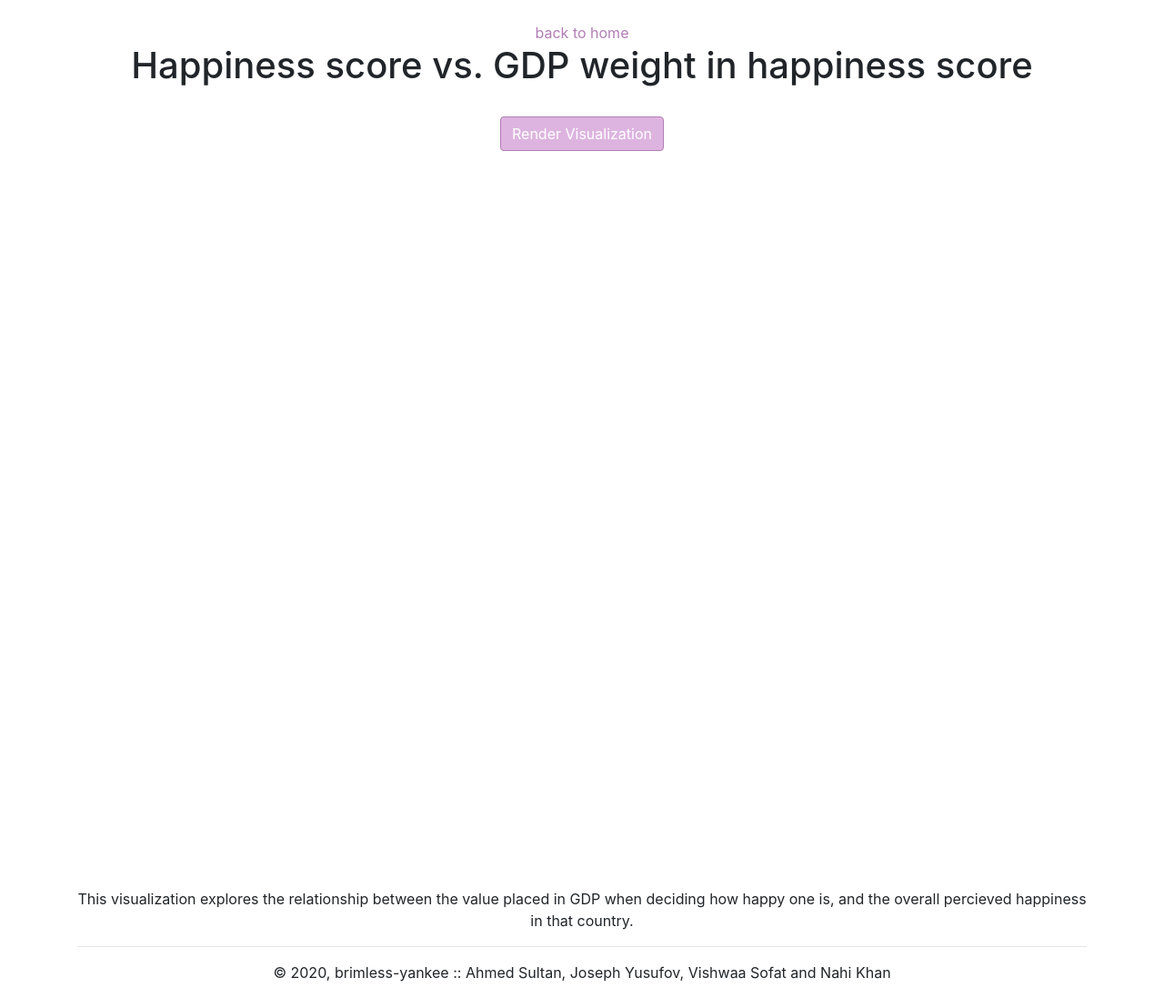
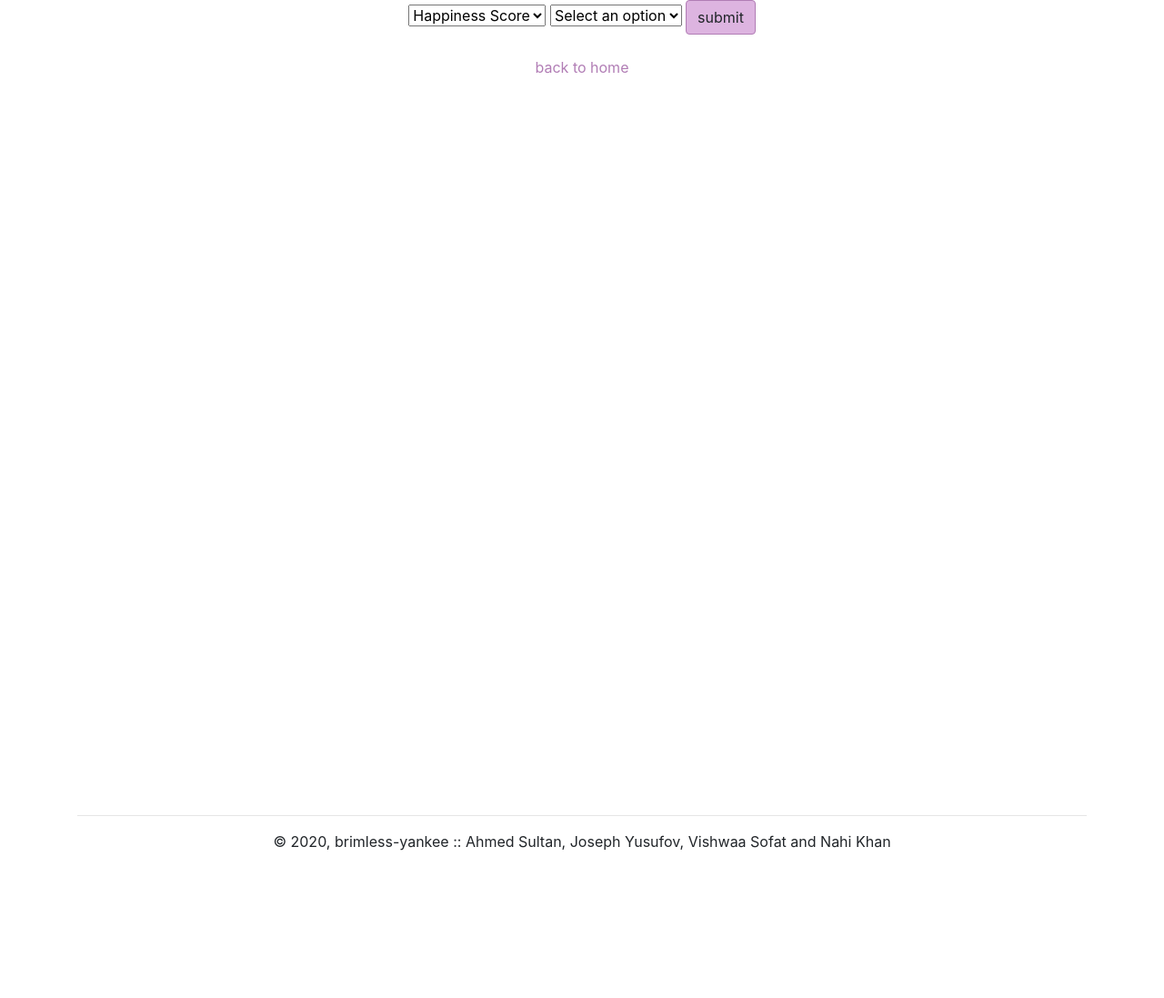
Before and after one commit to ahmedksultan/brimless-yankee, a Flask app: page /happiness-gdp in a window 1280 px wide. Shown: the whole page at 91% size. After the commit the page ends 935 px from the top, so only its background shows below. Run offline with Flask 2, Linux system fonts and the light colour scheme; parts of the project's set-up code (start-up, migrations or seed data) failed here and were passed over; some libraries are stand-ins or nearby versions.

Commit message:
dropdown thing workingish

```diff
--- a/app/static/js/happiness-gdp.js
+++ b/app/static/js/happiness-gdp.js
@@ -21,7 +21,7 @@ const countriesLollipop = function(data){
 
     // Add X axis
     var x = d3.scaleLinear()
-        .domain([0, d3.max(data.map((d) => d["Economy..GDP.per.Capita."]))])
+        .domain([0, d3.max(data.map((d) => d[String(document.getElementById("vizSelector2").value)]))])
         // .domain([0, 5])
         .range([ 0, width])
     svg.append("g")
@@ -40,7 +40,7 @@ const countriesLollipop = function(data){
 
     // Y axis
     var y = d3.scaleLinear()
-    .domain([0, d3.max(data.map((d) => d["Happiness.Score"]))])
+    .domain([0, d3.max(data.map((d) => d[String(document.getElementById("vizSelector1").value])))])
     // .domain([0, 10])
     .range([height, 0])
     // .padding(1)
@@ -73,8 +73,8 @@ const countriesLollipop = function(data){
     .append("circle")
         .transition()
         .duration(500)
-        .attr("cx", function(d) { return x(d["Economy..GDP.per.Capita."]); })
-        .attr("cy", function(d) { return y(d["Happiness.Score"]); })
+        .attr("cx", function(d) { return x(d[String(document.getElementById("vizSelector2").value)]); })
+        .attr("cy", function(d) { return y(d[String(document.getElementById("vizSelector1").value)]); })
         .attr("r", "4")
         .style("fill", "#b17db5")
         .attr("stroke", "black")
@@ -82,8 +82,8 @@ const countriesLollipop = function(data){
 
 
 const render = function(){
-    if (rendered === 0){
-        countriesLollipop(data.happiness);
+  if (rendered === 0){
+      countriesLollipop(data.happiness, document.getElementById("vizSelector1").value, document.getElementById("vizSelector2").value);
         rendered = 1;
     }
 }
--- a/app/templates/happiness-gdp.html
+++ b/app/templates/happiness-gdp.html
@@ -2,9 +2,23 @@
 <!-- PLEASE LOOK AT viz-template.html TO UNDERSTAND WHAT IS HAPPENING -->
 {% block title %}Happiness vs. GDP{% endblock %}
 {% block scriptPath %}./static/js/happiness-gdp.js{% endblock %}
-{% block vizTitle %}Happiness score vs. GDP weight in happiness score{% endblock %}
-{% block description %}This visualization explores the relationship between the value placed in GDP when deciding how happy one is, and the overall percieved happiness in that country.{% endblock %}
-{% block controls %}
-    <button class="btn btn-dark" onclick="render()">Render Visualization</button>
+{% block drop %}
+<form class="vizSelection" method="" onsubmit="render()">
+   <select class="vizForm1" id="vizSelector1" type="text" name="vizDropdown1" placeholder="Select One">
+        <option id="Happiness.Score" value="Happiness.Score">Happiness Score</option>
+   </select>
+   <select class="vizForm2" id="vizSelector2" type="text" name="vizDropdown2" placeholder="Select One" >
+        <option disabled selected>Select an option</option>
+        <option id="Economy..GDP.per.Capita." value="Economy..GDP.per.Capita.">GDP</option>
+        <option id="Economy..GDP.per.Capita." value="Economy..GDP.per.Capita.">ahah</option>
+        <option id="Economy..GDP.per.Capita." value="Economy..GDP.per.Capita.">whwhw</option>
+   </select>
+   <input class="btn" type="submit" value="submit">
+</form>
 {% endblock %}
+<!-- {% block vizTitle %}Happiness score vs. GDP weight in happiness score{% endblock %} -->
+<!-- {% block description %}This visualization explores the relationship between the value placed in GDP when deciding how happy one is, and the overall percieved happiness in that country.{% endblock %} -->
+<!-- {% block controls %} -->
+    <!-- <button class="btn btn-dark" onclick="render()">Render Visualization</button> -->
+<!-- {% endblock %} -->
 <!-- The div containing the visualization is in viz-template.html -->
--- a/app/templates/viz-template.html
+++ b/app/templates/viz-template.html
@@ -13,6 +13,8 @@
 <body>
     <div class="container">
         {% block body %}
+        {% block drop %}
+        {% endblock %}
         <script>
             // next line shows an error in the linter but works perfectly
             var data = {{ data | tojson }};
@@ -20,11 +22,11 @@
 
         <br>
         <a href="/">back to home</a>
-        <h1 id="title" class="viz-title">{% block vizTitle %}{% endblock %}</h1> <br>
-        {% block controls %}{% endblock %}
+        <!-- <h1 id="title" class="viz-title">{% block vizTitle %}{% endblock %}</h1> <br> -->
+        <!-- {% block controls %}{% endblock %} -->
         <div id="viz" class="viz-container container"></div>
 
-        <div id="description">{% block description %}This is a visualization{% endblock %}</div>
+        <!-- <div id="description">{% block description %}This is a visualization{% endblock %}</div> -->
         <div id="footer" class="my-3">
             {% block footer %}
             <hr>
```
